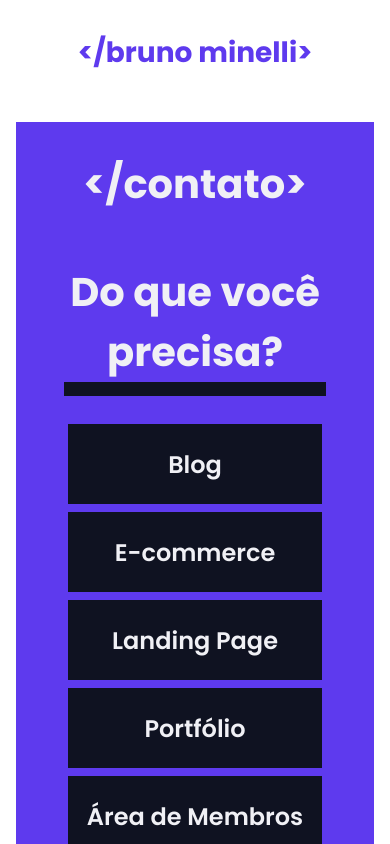
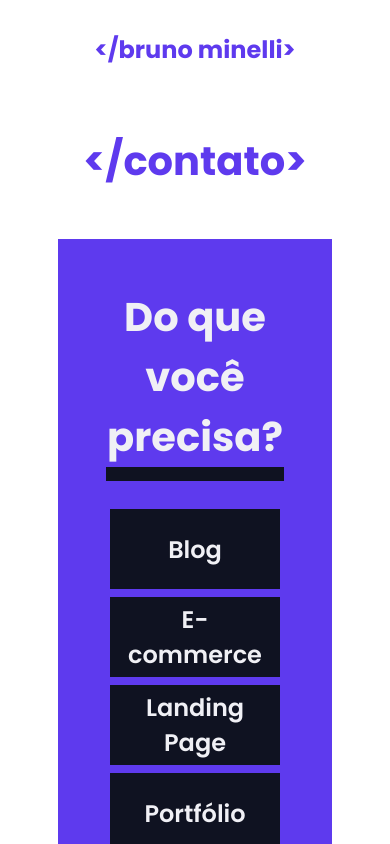
Before and after one commit to obrunominelli/obrunominelli.github.io, a React (Create React App) app: page /contact in a window 390 px wide. Shown: the top 844 px of the page. Built offline with nearby package versions, Linux system fonts and the light colour scheme.

Commit message:
Ajustes de estilizacao mobile

```diff
--- a/src/components/HomeAbout.js
+++ b/src/components/HomeAbout.js
@@ -1,9 +1,7 @@
-import{ Component } from 'react';
 import { images } from '../data/images';
 import styles from '../styles/Home.module.css';
 
-class HomeAbout extends Component {
-  render() {
+const HomeAbout = () => {
   return (
     <article className={ styles.container_about }>
       <section>
@@ -21,6 +19,5 @@ class HomeAbout extends Component {
     </article>
   );
 }
-}
 
 export default HomeAbout;
--- a/src/components/HomeIntro.js
+++ b/src/components/HomeIntro.js
@@ -1,10 +1,8 @@
-import{ Component } from 'react';
 import { Link } from 'react-router-dom';
 import { images } from '../data/images';
 import styles from '../styles/Home.module.css';
 
-class HomeIntro extends Component {
-  render() {
+const HomeIntro = () => {
   return (
     <article className={styles.container}>
       <section className={styles.container_grey}>
@@ -25,6 +23,5 @@ class HomeIntro extends Component {
     </article>
   );
 }
-}
 
 export default HomeIntro;
--- a/src/components/HomeMetrics.js
+++ b/src/components/HomeMetrics.js
@@ -1,21 +1,21 @@
-import{ Component } from 'react';
+import { projects } from '../data/projects';
 import styles from '../styles/Home.module.css';
 
-class HomeMetrics extends Component {
-  render() {
+const HomeMetrics = () => {
+  const currentYear = new Date().getFullYear();
+  const begeningYear = 2014;
   return (
     <article className={ styles.container_border }>
       <section className={ styles.container_metric }>
-          <h1>+15</h1>
+        <h1>{ projects.length }</h1>
         <h2>Projetos concluídos</h2>
       </section>
       <section className={ styles.container_metric }>
-          <h1>+8</h1>
+        <h1>{ currentYear - begeningYear }</h1>
         <h2>Anos de experiência</h2>
       </section>
     </article>
   );
 }
-}
 
 export default HomeMetrics;
--- a/src/components/HomeSkills.js
+++ b/src/components/HomeSkills.js
@@ -1,9 +1,7 @@
-import{ Component } from 'react';
 import skills from '../data/skills';
 import styles from '../styles/Home.module.css';
 
-class HomeSkills extends Component {
-  render() {
+const HomeSkills = () => {
   return (
     <article className={ styles.container_skills }>
       <h1>Habilidades</h1>
@@ -22,6 +20,5 @@ class HomeSkills extends Component {
     </article>
   );
 }
-}
 
 export default HomeSkills;
--- a/src/pages/Contact.js
+++ b/src/pages/Contact.js
@@ -10,8 +10,9 @@ class Contact extends Component {
     return (
       <>
         <Header />
-        <main className={ styles.container_contact }>
+        <main className={ styles.container }>
           <h1>{'</contato>'}</h1>
+          <div className={ styles.container_contact }>
             <article className={ styles.container_contact_row }>
               <section className={ styles.container_contact_col }>
                 <h1>Do que você precisa?</h1>
@@ -31,6 +32,7 @@ class Contact extends Component {
                 ))
               }
             </section>
+          </div>
         </main>
         <Footer />
       </>
--- a/src/styles/Contact.module.css
+++ b/src/styles/Contact.module.css
@@ -1,18 +1,24 @@
+.container {
+  display: flex;
+  flex-direction: column;
+  align-items: center;
+  margin: 2rem 4rem;
+}
+
+.container > h1 {
+  width: 100%;
+  text-align: center;
+  color: var(--primary);
+  font-size: 2.5rem;
+  margin-bottom: 2rem;
+}
+
 .container_contact {
   display: flex;
   flex-direction: column;
   align-items: center;
-  margin: 2rem 4rem;
   padding: 2rem 4rem;
   background-color: var(--primary);
-}
-
-.container_contact > h1 {
-  width: 100%;
-  text-align: center;
-  color: var(--secondary);
-  font-size: 2.5rem;
-  margin-bottom: 2rem;
 }
 
 
--- a/src/styles/Header.module.css
+++ b/src/styles/Header.module.css
@@ -35,7 +35,7 @@
   }
 
   .header > h1 {
-    font-size: 1.75rem;
+    font-size: 1.5rem;
   }
 
   .nav {
--- a/src/styles/Home.module.css
+++ b/src/styles/Home.module.css
@@ -246,7 +246,6 @@ figure {
 
   .container_about,
   .container_block,
-  .container_border,
   .container_button,
   .container_contact,
   .container_grey,
@@ -274,8 +273,12 @@ figure {
   }
 
   .container_border {
-    border: none;
-    margin: 0;
+    display: flex;
+    justify-content: center;
+    flex-flow: row wrap;
+    align-items: center;
+    margin: 4rem;
+    text-align: center;
   }
 
   .container_image {
@@ -298,7 +301,7 @@ figure {
   .container_skills_card {
     padding: 0;
     margin: 1rem;
-    width: 45%;
+    width: 40%;
   }
 
   .container_social {
@@ -309,7 +312,8 @@ figure {
   }
 
   .btn {
-    width: 15rem;
+    min-width: 10rem;
+    margin: 1rem;
   }
 
   .btn_dark {
--- a/src/styles/Projects.module.css
+++ b/src/styles/Projects.module.css
@@ -56,7 +56,6 @@
 .project_team > h3 {
   border-bottom: 0.5rem solid var(--primary);
   margin-bottom: 0.5rem;
-  text-align: right;
   font-size: 1.25rem;
   width: 100%;
 }
```
Also changed, not shown: src/components/HomeContact.js (+2 -5 lines). Lines whose indentation alone changed are shown as unchanged.
